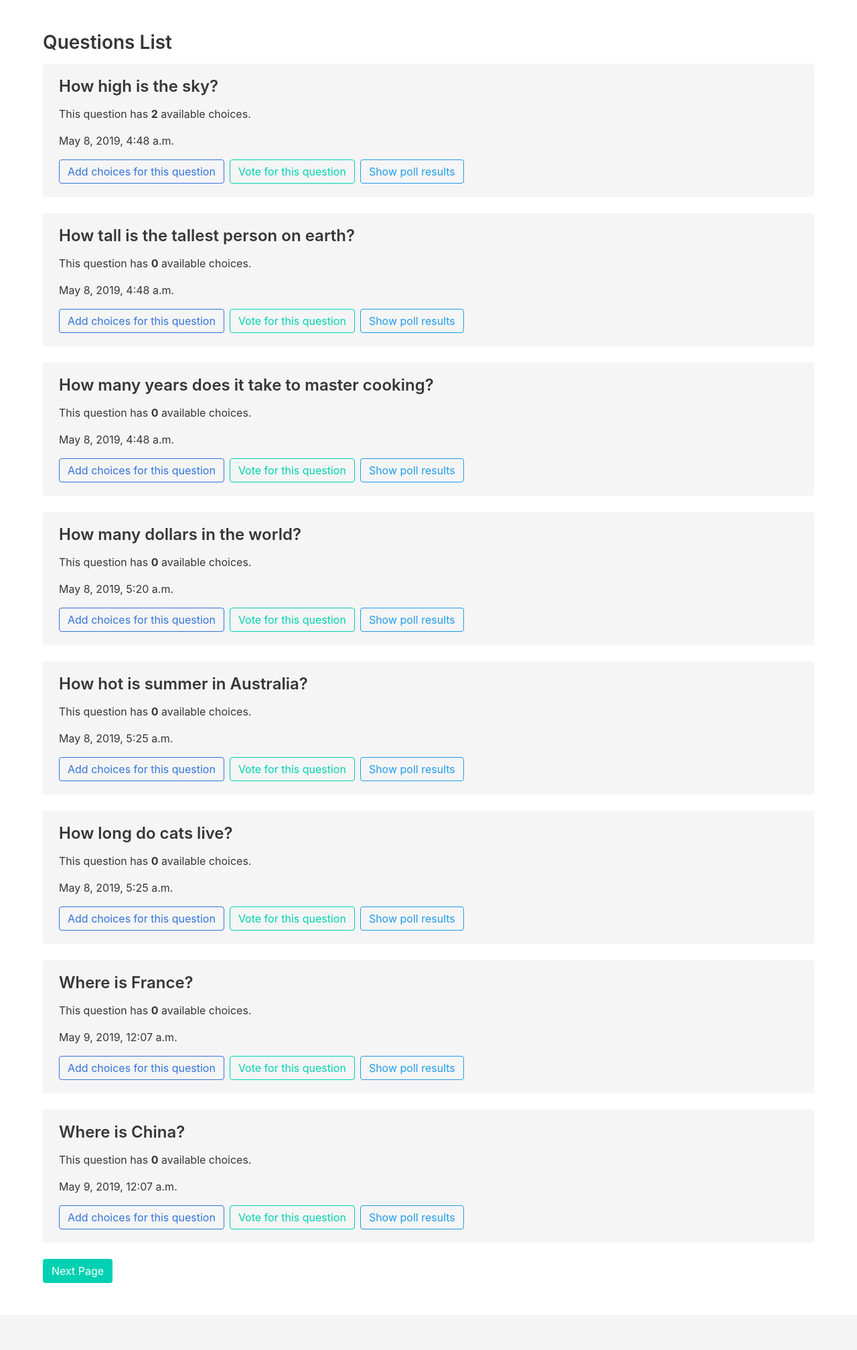
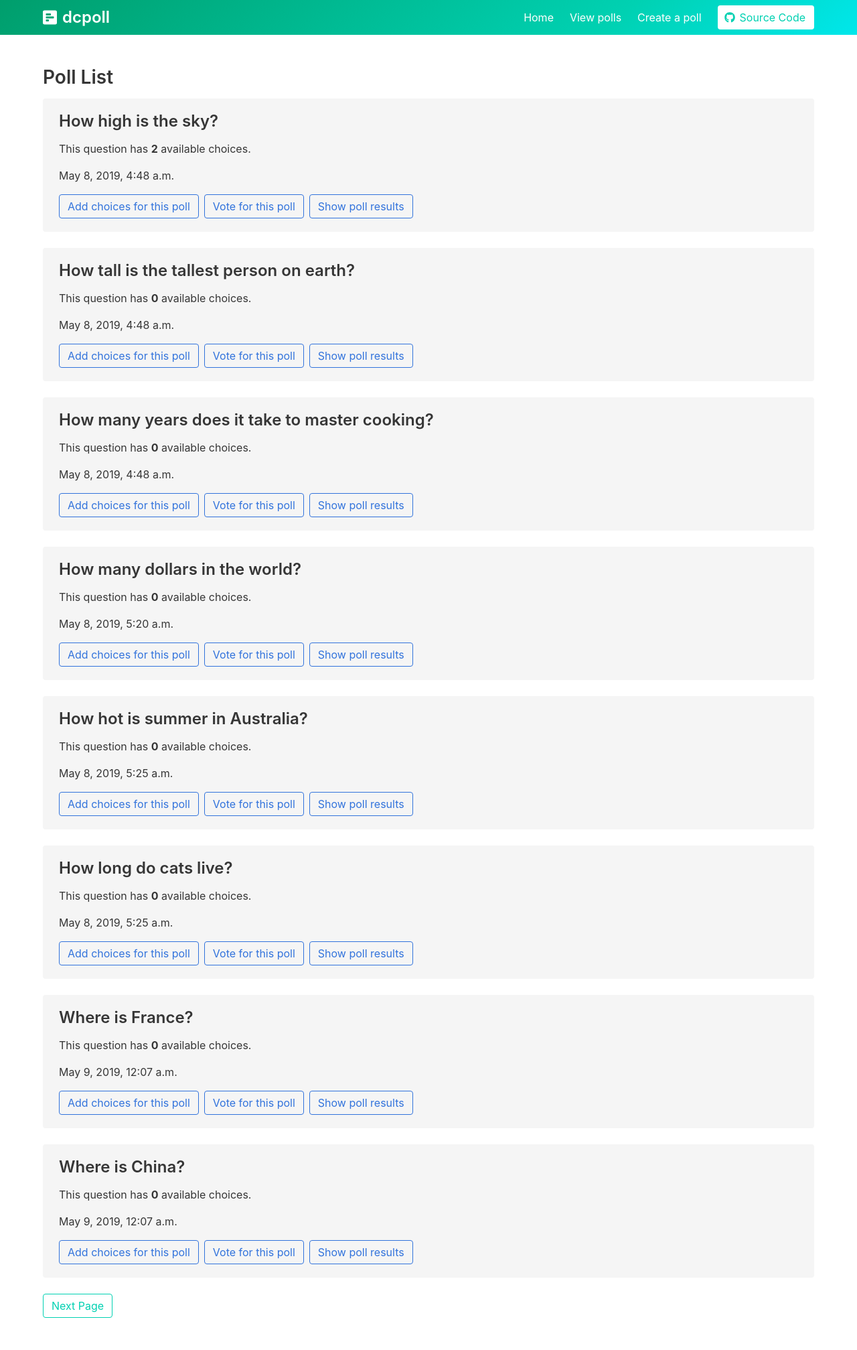
Before and after one commit to danielc92/django-docs-tutorial, a Django app: page /polls/list/ in a window 1280 px wide. Shown: the whole page at 67% size. Before the commit the page ends 1915 px from the top, so only its background shows below. Run offline with Django 3.2, Linux system fonts and the light colour scheme; data comes from the database, SQL or seed files in the repository; parts of the project's set-up code (start-up, migrations or seed data) failed here and were passed over; some libraries are stand-ins or nearby versions.

Commit message:
Integrated new navbar into all routes, also changed some terminology from questions to polls

```diff
--- a/templates/create-choice.html
+++ b/templates/create-choice.html
@@ -1,7 +1,9 @@
 {% extends 'base.html' %}
 
 {% block content %}
-
+<section class="hero is-primary is-bold">
+	{% include 'navbar.html' %}
+</section>
 <section class="section">
 	<section class="container">
 		<article class="content">
--- a/templates/create-question.html
+++ b/templates/create-question.html
@@ -1,11 +1,15 @@
 {% extends 'base.html' %}
 
 {% block content %}
+<section class="hero is-primary is-bold">
+	{% include 'navbar.html' %}
+</section>
+
 
 <section class="section">
 	<section class="container">
 		<article class="content">
-			<h2>Questions Create Page</h2>
+			<h2>Create a poll</h2>
 			<form class="form" method='POST'> {% csrf_token %}
 				{{ form|safe }}
 				<input class="button is-primary is-outlined" type="submit" value="Save">
--- a/templates/navbar.html
+++ b/templates/navbar.html
@@ -1,8 +1,8 @@
 <nav class="navbar">
       <div class="container">
         <div class="navbar-brand">
-          <a class="navbar-item">
-            <img src="https://bulma.io/images/bulma-type-white.png" alt="Logo">
+          <a style="font-size: 1.5rem;" class="navbar-item has-text-weight-semibold" href="{% url 'polls-index' %}">
+            <i class="fas fa-poll-h"></i><span style="margin-left: .5rem;">dcpoll</span>
           </a>
           <span class="navbar-burger burger" data-target="navbarMenuHeroA">
             <span></span>
@@ -12,7 +12,7 @@
         </div>
         <div id="navbarMenuHeroA" class="navbar-menu">
           <div class="navbar-end">
-            <a href="{% url 'polls-index' %}" class="navbar-item is-active">
+            <a href="{% url 'polls-index' %}" class="navbar-item">
               Home
             </a>
             <a href="{% url 'polls-list' %}" class="navbar-item">
--- a/templates/questions-list.html
+++ b/templates/questions-list.html
@@ -3,10 +3,14 @@
 
 {% block content %}
 
+<section class="hero is-primary is-bold">
+	{% include 'navbar.html' %}
+</section>
+
 <section class="section">
 	<section class="container">
 		<section class="content">
-			<h2>Questions List</h2>
+			<h2>Poll List</h2>
 
 			{% for q in data %}
 				<div class="notification is-light">
@@ -15,20 +19,20 @@
 					available choices.</p>
 					<p class="">{{ q.pub_date}}</p>
 					<div class="buttons">
-						<a class="button is-link is-outlined" href="{% url 'polls-create-choice' q.id  %}">Add choices for this question</a>
-						<a class="button is-primary is-outlined" href="{% url 'polls-vote' q.id  %}">Vote for this question</a>
-						<a class="button is-info is-outlined" href="{% url 'polls-results' q.id  %}">Show poll results</a>
+						<a class="button is-link is-outlined" href="{% url 'polls-create-choice' q.id  %}">Add choices for this poll</a>
+						<a class="button is-link is-outlined" href="{% url 'polls-vote' q.id  %}">Vote for this poll</a>
+						<a class="button is-link is-outlined" href="{% url 'polls-results' q.id  %}">Show poll results</a>
 
 					</div>
 				</div>
 			{% endfor %}
 
 			{% if data.has_previous %}
-			<a class="button is-primary" href="?page={{ data.previous_page_number }}">Previous Page</a>
+			<a class="button is-outlined is-primary" href="?page={{ data.previous_page_number }}">Previous Page</a>
 			{% endif %}
 
 			{% if data.has_next %}
-			<a class="button is-primary" href="?page={{ data.next_page_number }}">Next Page</a>
+			<a class="button is-outlined is-primary" href="?page={{ data.next_page_number }}">Next Page</a>
 			{% endif %}
 
 		</section>
--- a/templates/results.html
+++ b/templates/results.html
@@ -2,7 +2,9 @@
 
 
 {% block content %}
-
+<section class="hero is-primary is-bold">
+    {% include 'navbar.html' %}
+</section>
 <section class="section">
     <section class="container">
         <section class="content">
--- a/templates/vote.html
+++ b/templates/vote.html
@@ -2,7 +2,9 @@
 
 
 {% block content %}
-
+<section class="hero is-primary is-bold">
+    {% include 'navbar.html' %}
+</section>
 <section class="section">
     <section class="container">
         <section class="content">
```
Also changed, not shown: templates/index.html (+7 -9 lines).
